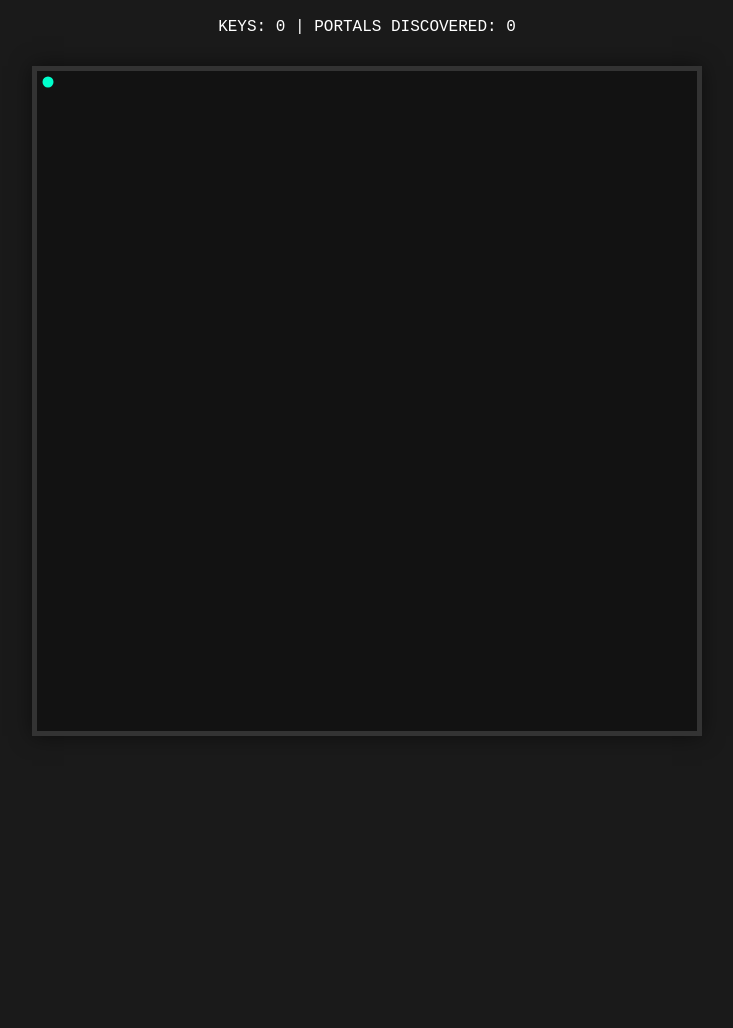
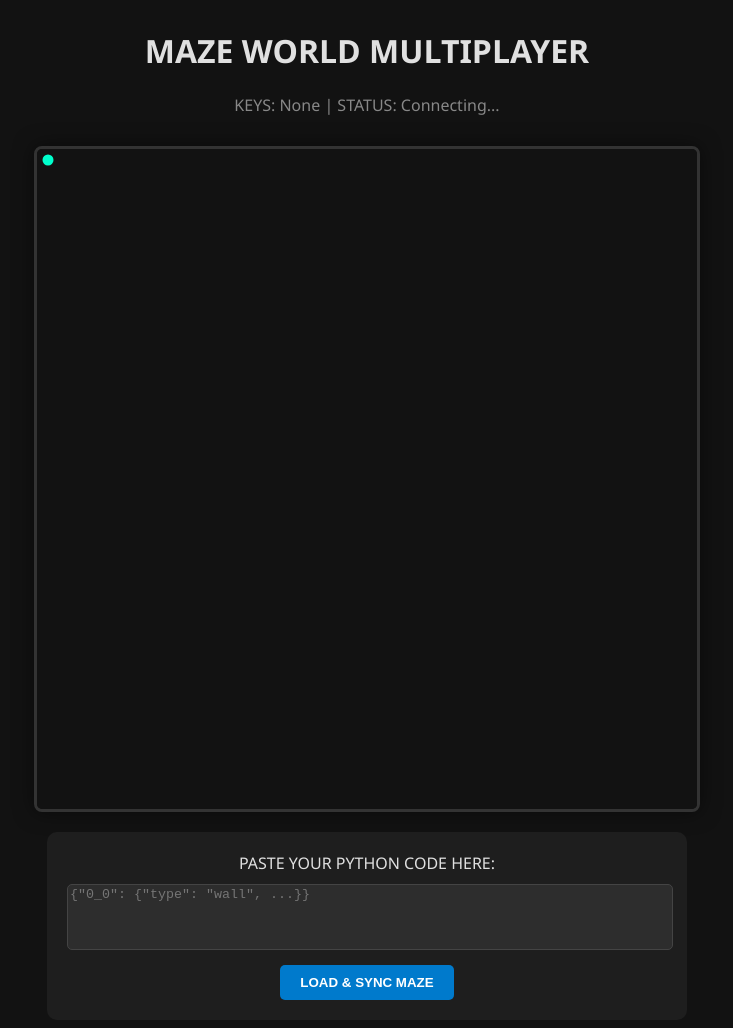
Before and after one commit to UniversalWebX/iminthemaze, a website: page index.html in a window 1280 px wide. Shown: the whole page, without its empty margins (273-1006 px from the left). Before the commit the page ends 800 px from the top, so only its background shows below. Drawn offline with nearby package versions, Linux system fonts and the light colour scheme; no server answers.

Commit message:
Update index.html

```diff
--- a/index.html
+++ b/index.html
@@ -2,16 +2,28 @@
 <html lang="en">
 <head>
     <meta charset="UTF-8">
-    <title>jeff bezos mazes</title>
+    <title>nah</title>
     <style>
-        body { background: #1a1a1a; color: white; display: flex; flex-direction: column; align-items: center; }
-        canvas { border: 5px solid #333; box-shadow: 0 0 20px rgba(0,0,0,0.5); margin-top: 20px; }
-        .ui { margin: 10px; font-family: 'Courier New', monospace; }
+        body { background: #121212; color: #e0e0e0; font-family: 'Segoe UI', sans-serif; display: flex; flex-direction: column; align-items: center; }
+        canvas { border: 3px solid #333; border-radius: 8px; box-shadow: 0 0 20px rgba(0,0,0,0.5); margin: 20px; cursor: crosshair; }
+        .controls { background: #1e1e1e; padding: 20px; border-radius: 10px; width: 600px; text-align: center; }
+        textarea { width: 100%; height: 60px; background: #2d2d2d; color: #00ffcc; border: 1px solid #444; border-radius: 5px; margin-top: 10px; font-family: monospace; resize: none; }
+        button { background: #007acc; color: white; border: none; padding: 10px 20px; border-radius: 5px; cursor: pointer; font-weight: bold; margin-top: 10px; transition: 0.2s; }
+        button:hover { background: #005f99; }
+        .stats { margin-bottom: 10px; color: #888; }
     </style>
 </head>
 <body>
-    <div class="ui">KEYS: <span id="keys">0</span> | PORTALS DISCOVERED: <span id="portals">0</span></div>
+    <h1>MAZE WORLD MULTIPLAYER</h1>
+    <div class="stats">KEYS: <span id="keys">None</span> | STATUS: <span id="status">Connecting...</span></div>
+
     <canvas id="gameCanvas"></canvas>
+
+    <div class="controls">
+        <label>PASTE YOUR PYTHON CODE HERE:</label>
+        <textarea id="mazeInput" placeholder='{"0_0": {"type": "wall", ...}}'></textarea>
+        <button onclick="loadNewMaze()">LOAD & SYNC MAZE</button>
+    </div>
 
     <script src="https://cdn.socket.io/4.5.4/socket.io.min.js"></script>
     <script src="game.js"></script>
```
